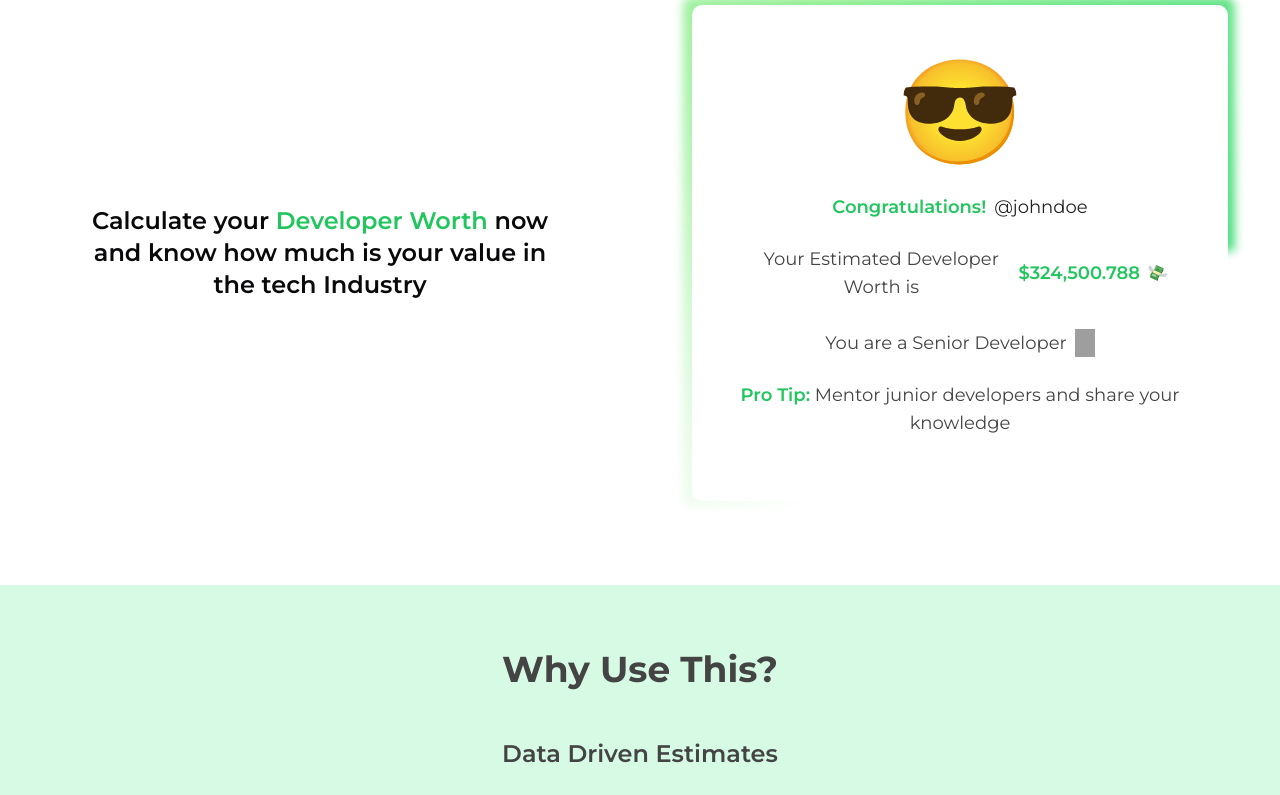
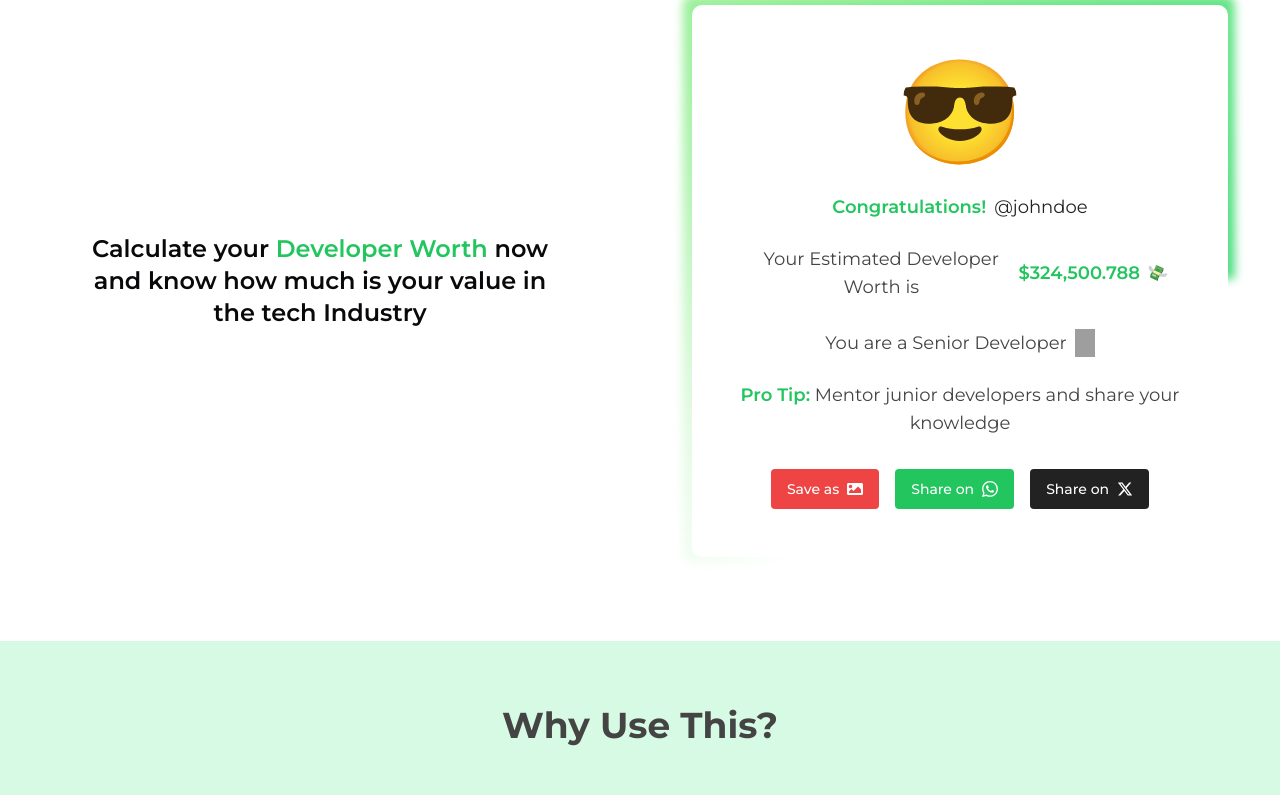
Before and after one commit to umarmughalcodez/Stack-Worth, a Next.js app: page / in a window 1280 px wide. Shown: the part 1633-2428 px from the top of the page. Built offline with nearby package versions, Linux system fonts and the light colour scheme; no server answers; grey boxes are pictures that could not be loaded.

Commit message:
Deployed !!!

```diff
--- a/app/chat/page.tsx
+++ b/app/chat/page.tsx
@@ -1,86 +1,3 @@
-// "use client";
-
-// import Background from "@/components/animations/background";
-// import { Button } from "@/components/ui/button";
-// import { useState } from "react";
-// import { IoIosSend, IoMdSend } from "react-icons/io";
-// import Loader from "@/components/Loader";
-
-// export default function ChatPage() {
-//   const [prompt, setPrompt] = useState("");
-//   const [response, setResponse] = useState(
-//     "Hello, I am your AI assistant. How may I help you today?"
-//   );
-//   const [loading, setLoading] = useState(false);
-
-//   const handleSubmit = async (e: React.FormEvent) => {
-//     e.preventDefault();
-//     setLoading(true);
-
-//     const message = `You are Stack Worth's AI assistant. This app helps users estimate their potential salary based on their tech skills.
-//   Users log in via GitHub, select their development type (e.g., frontend), choose programming languages, frameworks, databases, and specify their experience.
-//   Your job is to assist users with questions about this app. If a user asks something unrelated, respond with "I don't know about that."
-//   Keep responses short and concise. User: ${prompt}`;
-//     setPrompt("");
-
-//     const res = await fetch("/api/mistral", {
-//       method: "POST",
-//       body: JSON.stringify({ prompt: message }),
-//       headers: { "Content-Type": "application/json" },
-//     });
-
-//     const data = await res.json();
-//     setResponse(data.choices?.[0]?.message?.content || "No response");
-//     setLoading(false);
-//   };
-
-//   return (
-//     <div>
-//       <Background />
-//       <div className="w-full h-full grid place-items-center z-20 relative">
-//         <h1 className="text-3xl font-bold mt-32 sm:mt-24 mb-3">
-//           <span className="text-green-400">Stack Worth</span> Chatbot
-//         </h1>
-//         <p className=" mb-16 sm:mb-10">Ask the AI your question</p>
-//         <form
-//           onSubmit={handleSubmit}
-//           className="mb-4 w-[50%] flex items-center justify-center mt-6 sm:mt-12"
-//         >
-//           <input
-//             type="text"
-//             value={prompt}
-//             onChange={(e) => setPrompt(e.target.value)}
-//             className="rounded-2xl border border-[#555] bg-white opacity-50 backdrop-blur-3xl outline-none px-3 py-1 w-[80%]"
-//             placeholder="Ask something..."
-//           />
-//           <Button
-//             className="bg-green-500 hover:bg-green-400 rounded-2xl ml-2 px-2"
-//             type="submit"
-//             effect={"expandIcon"}
-//             icon={IoMdSend}
-//             // size={"lg"}
-//             iconPlacement="right"
-//           >
-//             Send
-//           </Button>
-//         </form>
-
-//         {loading ? (
-//           <div className="h-full w-full absolute  top-[60%] right-[50%] translate-x-[50%] translate-y-[50%]">
-//             <Loader small={true} />
-//           </div>
-//         ) : (
-//           <div className="w-[80%] h-full grid place-items-center">
-//             <p className="w-auto bg-green-400 text-white rounded-3xl mt-20 p-4 text-center shadow-[#555] shadow-lg">
-//               {response}
-//             </p>
-//           </div>
-//         )}
-//       </div>
-//     </div>
-//   );
-// }
-
 "use client";
 
 import Background from "@/components/animations/background";
@@ -138,14 +55,18 @@ export default function ChatPage() {
             type="text"
             value={prompt}
             onChange={(e) => setPrompt(e.target.value)}
-            className="rounded-2xl border border-[#555] bg-white opacity-50 backdrop-blur-3xl outline-none px-3 py-1 w-[80%]"
+            className="rounded-2xl border text-black font-semibold border-[#555] bg-white opacity-50 backdrop-blur-3xl outline-none px-3 py-2 w-[80%]"
             placeholder="Ask something..."
           />
           <Button
-            className="bg-green-500 hover:bg-green-400 rounded-2xl ml-2 px-2"
+            className="bg-green-500 hover:bg-green-400 rounded-2xl ml-2 px-3"
             type="submit"
+            effect={"expandIcon"}
+            icon={IoMdSend}
+            iconPlacement="right"
+            size={"lg"}
           >
-            <IoMdSend />
+            Send
           </Button>
         </form>
 
@@ -155,7 +76,7 @@ export default function ChatPage() {
           </div>
         ) : (
           <div className="w-[80%] h-full grid place-items-center">
-            <p className="w-auto bg-green-400 text-white rounded-3xl mt-20 p-4 text-center shadow-[#555] shadow-lg">
+            <p className="w-auto max-w-[70%] bg-white text-black rounded-3xl mt-20 p-4 text-center shadow-[#777] shadow-2xl">
               {response}
             </p>
           </div>
--- a/components/DemoCard.tsx
+++ b/components/DemoCard.tsx
@@ -5,6 +5,10 @@ import React from "react";
 import money1 from "@/public/money-with-wings.svg";
 import programmer from "@/public/programmer (1).png";
 import demo from "@/public/smiling-face-with-sunglasses.svg";
+import { Button } from "./ui/button";
+import { FaImage } from "react-icons/fa";
+import { SiWhatsapp } from "react-icons/si";
+import { FaXTwitter } from "react-icons/fa6";
 
 const DemoCard = () => {
   return (
@@ -64,6 +68,34 @@ const DemoCard = () => {
             <span className="text-green-500 font-semibold">Pro Tip:</span>{" "}
             <span>Mentor junior developers and share your knowledge</span>
           </p>
+          <div className="mt-4 flex space-x-4">
+            <Button
+              effect={"shineHover"}
+              className="bg-red-500 hover:bg-opacity-80 text-white px-4 py-2 rounded flex items-center justify-center  hover:scale-105 transition-all delay-75"
+            >
+              Save as{" "}
+              <span>
+                <FaImage />
+              </span>
+            </Button>
+            <Button
+              effect={"shineHover"}
+              className="bg-green-500 text-white rounded hover:bg-opacity-80 flex items-center justify-center  hover:scale-105 transition-all delay-75"
+            >
+              Share on {/* <span> */}
+              <SiWhatsapp />
+              {/* </span> */}
+            </Button>
+            <Button
+              effect={"shineHover"}
+              className="bg-[#222] text-white px-4 py-2 rounded hover:bg-opacity-80 flex items-center justify-center hover:scale-105 transition-all delay-75"
+            >
+              Share on
+              <span>
+                <FaXTwitter />
+              </span>
+            </Button>
+          </div>
         </div>
       </div>
     </div>
```
